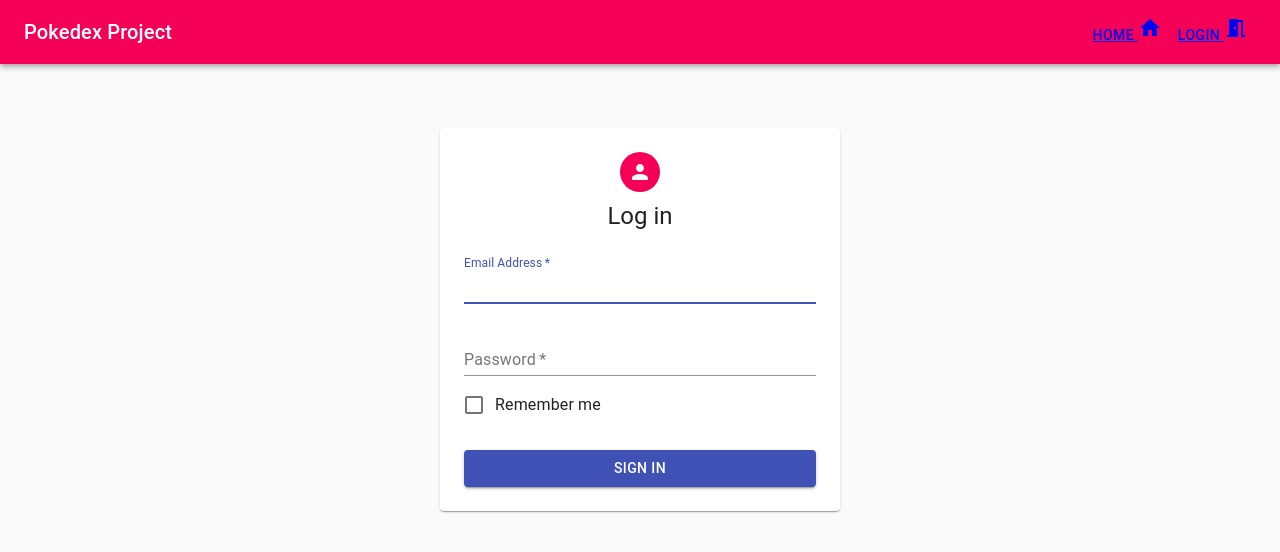
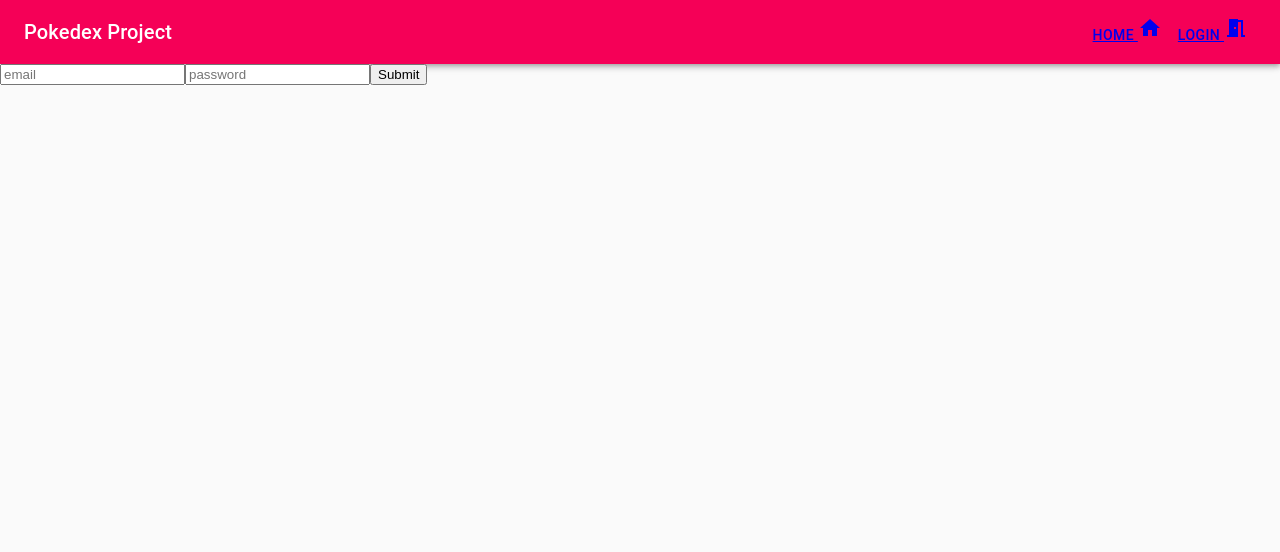
Before and after one commit to T-Wesst/pokedex-project, a React (Create React App) app in the folder client/: page /login in a window 1280 px wide. Shown: the top 552 px of the page. Built offline with nearby package versions, Linux system fonts and the light colour scheme; no server answers; the HTML template or start-up script is replaced by a standard one.

Commit message:
initial login

```diff
--- a/client/src/pages/Login.js
+++ b/client/src/pages/Login.js
@@ -1,100 +1,26 @@
 import React from 'react';
-import PropTypes from 'prop-types';
-import Avatar from '@material-ui/core/Avatar';
-import Button from '@material-ui/core/Button';
-import CssBaseline from '@material-ui/core/CssBaseline';
-import FormControl from '@material-ui/core/FormControl';
-import FormControlLabel from '@material-ui/core/FormControlLabel';
-import Checkbox from '@material-ui/core/Checkbox';
-import Input from '@material-ui/core/Input';
-import InputLabel from '@material-ui/core/InputLabel';
-import Person from '@material-ui/icons/Person';
-import Paper from '@material-ui/core/Paper';
-import Typography from '@material-ui/core/Typography';
-import withStyles from '@material-ui/core/styles/withStyles';
+import { useForm } from 'react-hook-form';
+import axios from 'axios';
 
-const styles = (theme) => ({
-  main: {
-    width: 'auto',
-    display: 'block', // Fix IE 11 issue.
-    marginLeft: theme.spacing.unit * 3,
-    marginRight: theme.spacing.unit * 3,
-    [theme.breakpoints.up(400 + theme.spacing.unit * 3 * 2)]: {
-      width: 400,
-      marginLeft: 'auto',
-      marginRight: 'auto',
-    },
-  },
-  paper: {
-    marginTop: theme.spacing.unit * 8,
-    display: 'flex',
-    flexDirection: 'column',
-    alignItems: 'center',
-    padding: `${theme.spacing.unit * 2}px ${theme.spacing.unit * 3}px ${
-      theme.spacing.unit * 3
-    }px`,
-  },
-  avatar: {
-    margin: theme.spacing.unit,
-    backgroundColor: theme.palette.secondary.main,
-  },
-  form: {
-    width: '100%', // Fix IE 11 issue.
-    marginTop: theme.spacing.unit,
-  },
-  submit: {
-    marginTop: theme.spacing.unit * 3,
-  },
-});
-
-function Login(props) {
-  const { classes } = props;
-
+export default function Login() {
+  const { handleSubmit, register, errors } = useForm();
+  const onSubmit = (data) => console.log(data);
   return (
-    <main className={classes.main}>
-      <CssBaseline />
-      <Paper className={classes.paper}>
-        <Avatar className={classes.avatar}>
-          <Person />
-        </Avatar>
-        <Typography component='h1' variant='h5'>
-          Log in
-        </Typography>
-        <form className={classes.form}>
-          <FormControl margin='normal' required fullWidth>
-            <InputLabel htmlFor='email'>Email Address</InputLabel>
-            <Input id='email' name='email' autoComplete='email' autoFocus />
-          </FormControl>
-          <FormControl margin='normal' required fullWidth>
-            <InputLabel htmlFor='password'>Password</InputLabel>
-            <Input
-              name='password'
-              type='password'
-              id='password'
-              autoComplete='current-password'
-            />
-          </FormControl>
-          <FormControlLabel
-            control={<Checkbox value='remember' color='primary' />}
-            label='Remember me'
-          />
-          <Button
-            type='submit'
-            fullWidth
-            variant='contained'
-            color='primary'
-            className={classes.submit}
-          >
-            Sign in
-          </Button>
-        </form>
-      </Paper>
-    </main>
+    <>
+      <form onSubmit={handleSubmit(onSubmit)}>
+        <input type='email' placeholder='email' name='email' ref={register} />
+        <input
+          type='password'
+          placeholder='password'
+          name='password'
+          ref={register({
+            required: 'PASSWORD REQUIRED',
+            minLength: { value: 8, message: 'PASSWORD LENGTH IS TOO SHORT' },
+          })}
+        />
+        {errors.password && <p>{errors.password.message}</p>}
+        <input type='submit' />
+      </form>
+    </>
   );
 }
-
-Login.propTypes = {
-  classes: PropTypes.object.isRequired,
-};
-
-export default withStyles(styles)(Login);
```
